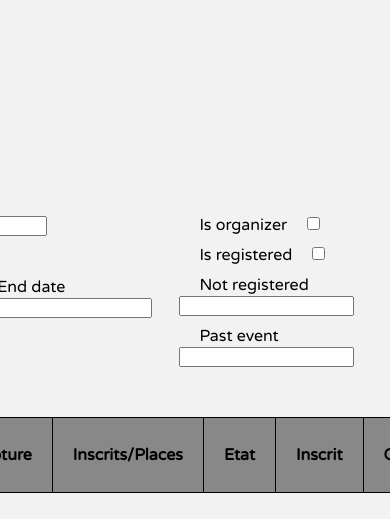
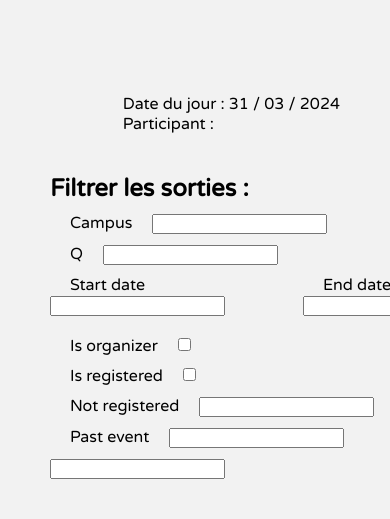
Before and after one commit to akam731/sortir.com, a Symfony app: template templates/main/home.html.twig in a window 390 px wide; the page is wider, and only the part inside the window is pictured. Shown: the part 59-578 px from the top of that part. Run offline with Twig, Linux system fonts and the light colour scheme; the template is opened without the code that fills it, so the values that code supplies are empty; form fields are guessed from the names that the template uses; some libraries are stand-ins or nearby versions.

Commit message:
Début du responsive de l'acceuil

```diff
--- a/public/css/event/home.css
+++ b/public/css/event/home.css
@@ -1,3 +1,7 @@
+.app_details{
+    margin: 0 50px 0 auto;
+}
+
 .event_search_form{
     display: flex;
 }
@@ -59,3 +63,29 @@
     text-align: center;
     padding: 7px 20px;
 }
+
+@media screen and (max-width: 1150px){
+
+    .event_search_form {
+        display: block;
+    }
+
+    form{
+        margin: 0 auto 0 50px;
+    }
+
+    .event_search_form > button {
+        margin: 0;
+        width: 170px;
+        height: 40px;
+    }
+
+}
+
+@media screen and (max-width: 1000px){
+
+    .hidden{
+        display: none;
+    }
+
+}
--- a/templates/main/home.html.twig
+++ b/templates/main/home.html.twig
@@ -11,6 +11,16 @@
 
 
 {% block body %}
+
+    <br>
+
+    <div class="app_details">
+        <p>Date du jour : {{ "now"|date("d / m / Y") }}</p>
+        <p>Participant : {{ app.user.firstName }} {{ app.user.lastName|slice(0,1) }}</p>
+    </div>
+
+    <br>
+    <br>
 
     {{ form_start(EventSearchType) }}
     <h2>Filtrer les sorties :</h2>
@@ -63,10 +73,10 @@
             <tr>
                 <th>Nom de la sortie</th>
                 <th>Date de la sortie</th>
-                <th>Clôture</th>
+                <th class="hidden">Clôture</th>
                 <th>Inscrits/Places</th>
                 <th>Etat</th>
-                <th>Inscrit</th>
+                <th class="hidden">Inscrit</th>
                 <th>Organisateur</th>
                 <th>Actions</th>
             </tr>
@@ -74,12 +84,12 @@
             <tbody>
             {% for event in events  %}
                 <tr>
-                    <td>{{ event.name }}</td>
-                    <td>{{ event.startingDate|date('d-m-Y H:i:s') }}</td>
-                    <td>{{ event.registrationEnd|date('d-m-Y H:i:s')}}</td>
+                    <td><a href="{{ path('event_details', { 'id': event.id }) }}">{{ event.name }}</a></td>
+                    <td>{{ event.startingDate|date('d / m / Y H:i:s') }}</td>
+                    <td class="hidden">{{ event.registrationEnd|date('d / m / Y H:i:s')}}</td>
                     <td>{{ event.getParticipants.count() }} / {{ event.maxRegistration }}</td>
                     <td>{{ event.status }}</td>
-                    <td>
+                    <td class="hidden">
                         {% if event.participants.contains(app.user) %}
                             X
                         {% endif %}
```
